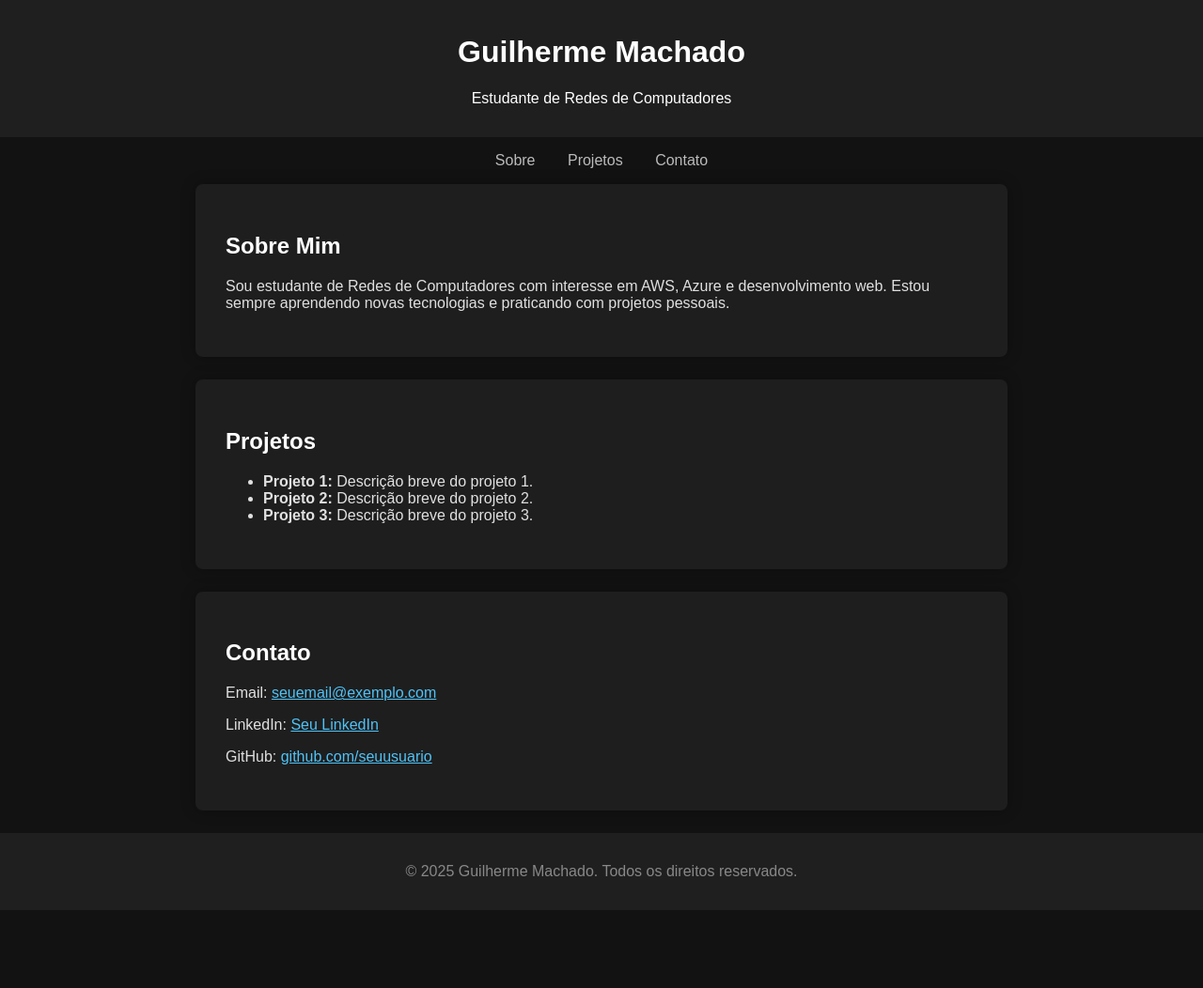
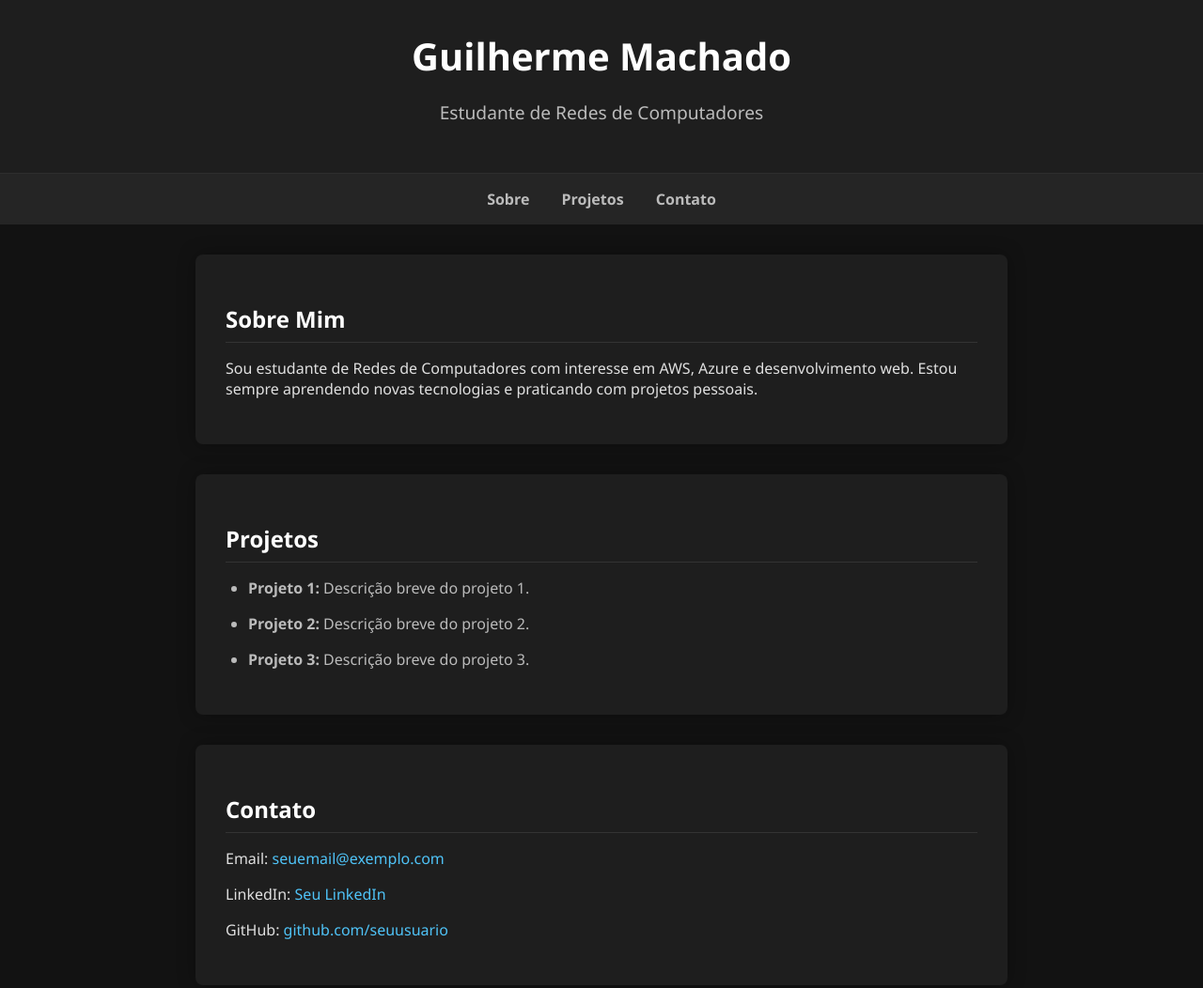
Before and after one commit to GHM-coZ/Portifolio, a plain HTML site: page index.html in a window 1280 px wide. Shown: the top 1052 px of the page at 94% size. Before the commit the page ends 969 px from the top, so only its background shows below. Drawn offline with Linux system fonts and the light colour scheme.

Commit message:
Update index.html

```diff
--- a/index.html
+++ b/index.html
@@ -5,55 +5,99 @@
   <meta name="viewport" content="width=device-width, initial-scale=1.0" />
   <title>Portfólio - Guilherme Machado</title>
   <style>
+    :root {
+      --bg-primary: #121212;
+      --bg-secondary: #1e1e1e;
+      --bg-tertiary: #252525;
+      --text-primary: #e0e0e0;
+      --text-secondary: #bbbbbb;
+      --accent: #4fc3f7;
+    }
+
     body {
-      font-family: Arial, sans-serif;
+      font-family: 'Segoe UI', Tahoma, Geneva, Verdana, sans-serif;
       margin: 0;
       padding: 0;
-      background-color: #121212;
-      color: #e0e0e0;
+      background-color: var(--bg-primary);
+      color: var(--text-primary);
     }
+
     header {
-      background-color: #1f1f1f;
+      background-color: var(--bg-secondary);
+      padding: 2rem 1rem;
+      text-align: center;
+      border-bottom: 1px solid #2e2e2e;
+    }
+
+    header h1 {
+      margin: 0;
+      font-size: 2.5rem;
       color: #ffffff;
+    }
+
+    header p {
+      color: var(--text-secondary);
+      font-size: 1.2rem;
+    }
+
+    nav {
+      background-color: var(--bg-tertiary);
       padding: 1rem;
       text-align: center;
     }
-    nav {
-      text-align: center;
-      margin: 1rem 0;
-    }
+
     nav a {
+      color: var(--text-secondary);
       margin: 0 15px;
       text-decoration: none;
-      color: #bbbbbb;
+      font-weight: bold;
       transition: color 0.3s;
     }
+
     nav a:hover {
-      color: #ffffff;
+      color: var(--accent);
     }
+
     section {
       padding: 2rem;
       max-width: 800px;
-      margin: auto;
-      background-color: #1e1e1e;
-      margin-bottom: 1.5rem;
+      margin: 2rem auto;
+      background-color: var(--bg-secondary);
       border-radius: 8px;
-      box-shadow: 0 0 15px rgba(0,0,0,0.3);
+      box-shadow: 0 0 20px rgba(0,0,0,0.3);
     }
-    h1, h2 {
+
+    h2 {
       color: #ffffff;
+      border-bottom: 1px solid #333;
+      padding-bottom: 0.5rem;
+      margin-bottom: 1rem;
     }
+
+    ul {
+      padding-left: 1.5rem;
+    }
+
+    li {
+      margin-bottom: 1rem;
+      color: var(--text-secondary);
+    }
+
     a {
-      color: #4fc3f7;
+      color: var(--accent);
+      text-decoration: none;
     }
+
     a:hover {
       text-decoration: underline;
     }
+
     footer {
+      background-color: var(--bg-tertiary);
       text-align: center;
       padding: 1rem;
-      background-color: #1f1f1f;
-      color: #888888;
+      color: #888;
+      font-size: 0.9rem;
     }
   </style>
 </head>
```
